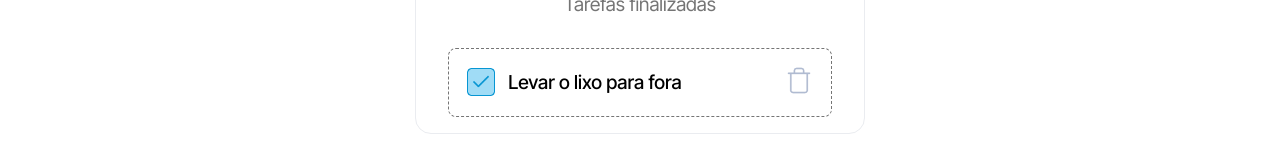
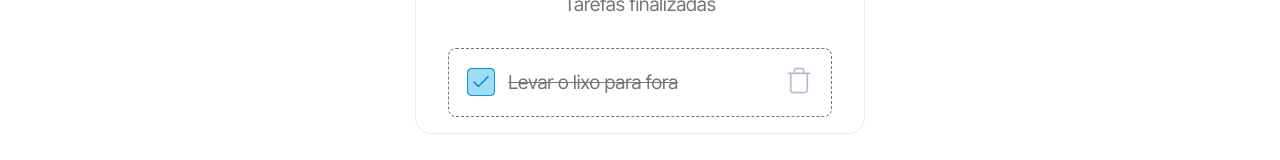
Before and after one commit to JaqueBRSilva/teste-dev-jr-legaplan, a Next.js app: page / in a window 1280 px wide. Shown: the part 293-453 px from the top of the page. Built offline with nearby package versions, Linux system fonts and the light colour scheme.

Commit message:
styles: add item riscado nas tarefas finalizadas

```diff
--- a/src/app/components/TaskList/TaskList.module.scss
+++ b/src/app/components/TaskList/TaskList.module.scss
@@ -10,13 +10,11 @@
     gap: 0.8rem;
     margin-bottom: 0.8rem;
 
-
     &:hover {
         background: var(--hover);
         border: 1px solid var(--hover);
         cursor: pointer;
     }
-
 
     @media (min-width: 576px) {
         margin-bottom: 1rem;
@@ -35,8 +33,17 @@
 
 .taskDescription {
     font-size: 1.2rem;
+    color: var(--black);
     font-weight: 500;
     text-align: left;
+}
+
+.taskDescriptionCompleted {
+    font-size: 1.2rem;
+    color: var(--gray);
+    font-weight: 400;
+    text-align: left;
+    text-decoration: line-through;
 }
 
 .trashButton {
--- a/src/app/components/TaskList/TaskList.tsx
+++ b/src/app/components/TaskList/TaskList.tsx
@@ -89,7 +89,7 @@ export const TaskList: React.FC<ITask_Props> = ({ ...tasksProps }) => {
                                 className={styles.checkboxChecked}
                             />
 
-                            <p className={styles.taskDescription}>
+                            <p className={styles.taskDescriptionCompleted}>
                                 {listItem.taskDescription}
                             </p>
 
```
